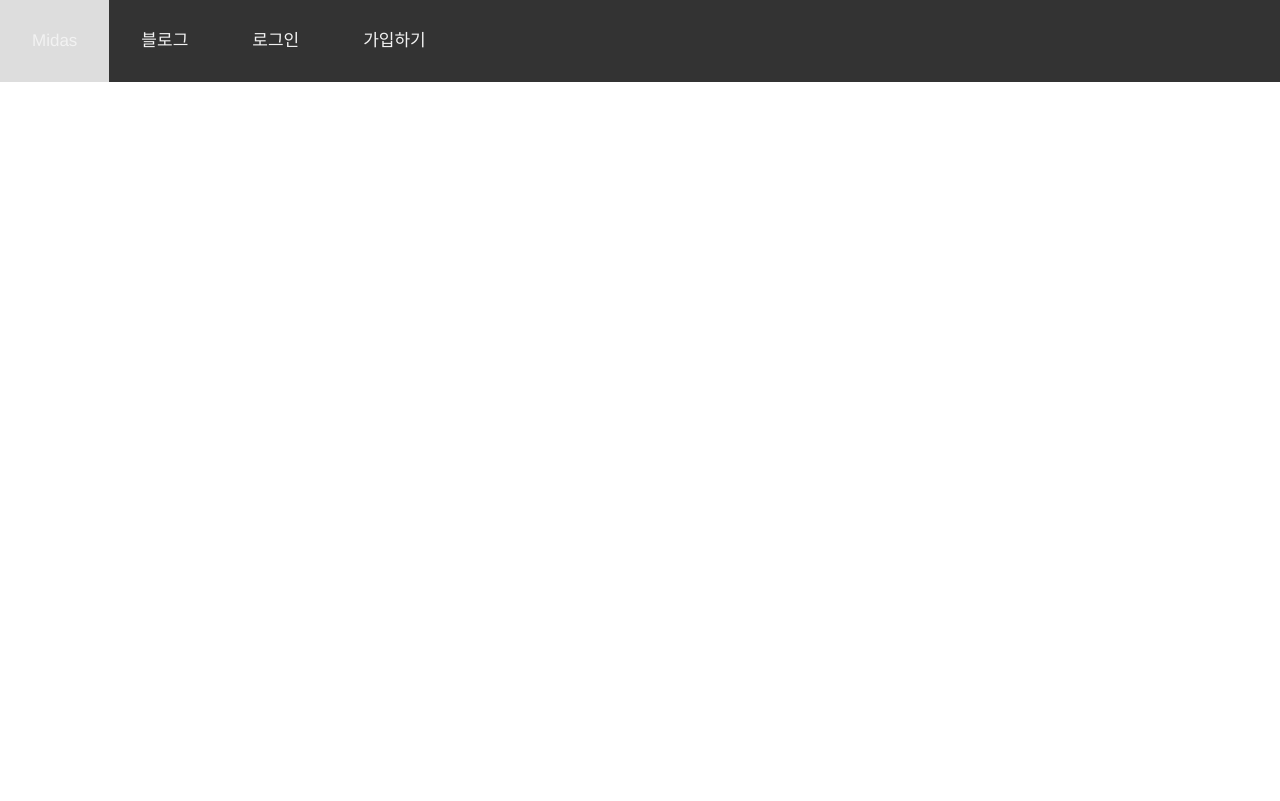
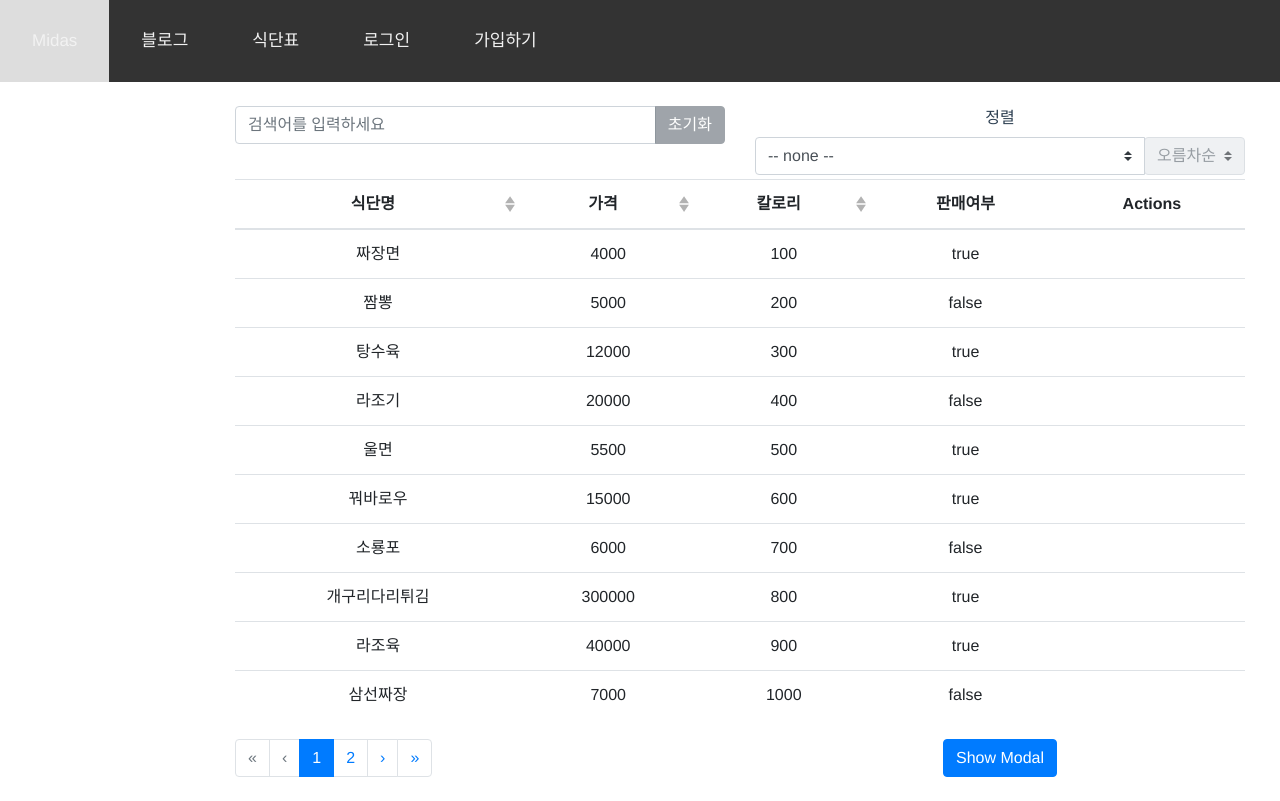
Before and after one commit to good-shepherd/challenge, a Vue app in the folder frontend/: page /meal in a window 1280 px wide. Built offline with nearby package versions, Linux system fonts and the light colour scheme.

Commit message:
식단표 테이블 리스트 구현 완료 //TODO : 식단 추가 모달

```diff
--- a/frontend/package.json
+++ b/frontend/package.json
@@ -13,6 +13,7 @@
   "dependencies": {
     "axios": "^0.18.0",
     "bootstrap": "^4.1.1",
+    "bootstrap-vue": "^2.0.0-rc.11",
     "jquery": "^3.3.1",
     "popper.js": "^1.14.3",
     "vue": "^2.5.2",
--- a/frontend/src/App.vue
+++ b/frontend/src/App.vue
@@ -6,6 +6,9 @@
       </a>
       <a href="#">
         <router-link to="blog">블로그</router-link>
+      </a>
+      <a href="#">
+        <router-link to="meal">식단표</router-link>
       </a>
       <div>
         <a href="#">
--- /dev/null
+++ b/frontend/src/components/Meal.vue
@@ -0,0 +1,170 @@
+<template>
+  <b-container fluid>
+    <!-- User Interface controls -->
+    <b-row>
+      <b-col md="6" class="my-1">
+        <b-form-group horizontal label="" class="mb-0">
+          <b-input-group>
+            <b-form-input v-model="filter" placeholder="검색어를 입력하세요" />
+            <b-input-group-append>
+              <b-btn :disabled="!filter" @click="filter = ''">초기화</b-btn>
+            </b-input-group-append>
+          </b-input-group>
+        </b-form-group>
+      </b-col>
+      <b-col md="6" class="my-1">
+        <b-form-group horizontal label="정렬" class="mb-0">
+          <b-input-group>
+            <b-form-select v-model="sortBy" :options="sortOptions">
+              <option slot="first" :value="null">-- none --</option>
+            </b-form-select>
+            <b-form-select :disabled="!sortBy" v-model="sortDesc" slot="append">
+              <option :value="false">오름차순</option>
+              <option :value="true">내림차순</option>
+            </b-form-select>
+          </b-input-group>
+        </b-form-group>
+      </b-col>
+
+    </b-row>
+
+    <b-table show-empty
+             stacked="md"
+             :items="items"
+             :fields="fields"
+             :current-page="currentPage"
+             :per-page="perPage"
+             :filter="filter"
+             :sort-by.sync="sortBy"
+             :sort-desc.sync="sortDesc"
+             :sort-direction="sortDirection"
+             @filtered="onFiltered"
+    >
+      <template slot="name" slot-scope="row">{{row.value}}</template>
+      <template slot="isActive" slot-scope="row">{{row.value?'판매중입니다':'매진되었습니다'}}</template>
+      <template slot="actions" slot-scope="row">
+        <b-button size="sm" @click.stop="info(row.item, row.index, $event.target)" class="mr-1">
+          자세히보기
+        </b-button>
+        <b-button size="sm" @click.stop="row.toggleDetails">
+          {{ row.detailsShowing ? 'Hide' : 'Show' }} Details
+        </b-button>
+      </template>
+      <template slot="row-details" slot-scope="row">
+        <b-card>
+          <ul>
+            <li v-for="(value, key) in row.item" :key="key">{{ key }}: {{ value}}</li>
+          </ul>
+        </b-card>
+      </template>
+    </b-table>
+
+    <b-row>
+      <b-col md="6" class="my-1">
+        <b-pagination :total-rows="totalRows" :per-page="perPage" v-model="currentPage" class="my-0" />
+      </b-col>
+      <b-col md="6" class="my-1">
+        <b-btn @click.stop="showAddModal" variant="primary">Show Modal</b-btn>
+      </b-col>
+    </b-row>
+
+    <!-- Info modal -->
+    <b-modal id="modalInfo" @hide="resetModal" :title="modalInfo.title" ok-only>
+      <pre>{{ modalInfo.content }}</pre>
+    </b-modal>
+    <!-- Add modal -->
+    <b-modal ref="myModalRef" hide-footer title="식단 추가하기">
+      <div class="d-block text-center">
+        <b-row class="my-1" v-for="type in types" :key="type">
+          <b-col sm="3"><label :for="`type-${type}`">Type {{ type.type }}:</label></b-col>
+          <b-col sm="9"><b-form-input :id="`type-${type.type}`" :type="type.type"></b-form-input></b-col>
+        </b-row>
+      </div>
+      <b-btn class="mt-3" variant="outline-danger" block @click.stop="hideAddModal">Close Me</b-btn>
+    </b-modal>
+  </b-container>
+</template>
+
+<script>
+const items = [
+  { isActive: true, price: 4000, kcal: 100, name: '짜장면' },
+  { isActive: false, price: 5000, kcal: 200, name: '짬뽕' },
+  { isActive: true, price: 12000, kcal: 300, name: '탕수육' },
+  { isActive: false, price: 20000, kcal: 400, name: '라조기' },
+  { isActive: true, price: 5500, kcal: 500, name: '울면' },
+  { isActive: true, price: 15000, kcal: 600, name: '꿔바로우' },
+  { isActive: false, price: 6000, kcal: 700, name: '소룡포' },
+  { isActive: true, price: 300000, kcal: 800, name: '개구리다리튀김' },
+  { isActive: true, price: 40000, kcal: 900, name: '라조육' },
+  { isActive: false, price: 7000, kcal: 1000, name: '삼선짜장' },
+  { isActive: true, price: 8000, kcal: 1100, name: '사천짜장' },
+
+];
+
+export default {
+  name: 'Table',
+  data() {
+    return {
+      items,
+      fields: [
+        { key: 'name', label: '식단명', sortable: true, sortDirection: 'desc' },
+        { key: 'price', label: '가격', sortable: true, class: 'text-center' },
+        { key: 'kcal', label: '칼로리', sortable: true, class: 'text-center' },
+        { key: 'isActive', label: '판매여부' },
+        { key: 'actions', label: 'Actions' },
+      ],
+      currentPage: 1,
+      perPage: 10,
+      totalRows: items.length,
+      pageOptions: [5, 10, 15],
+      sortBy: null,
+      sortDesc: false,
+      sortDirection: 'asc',
+      filter: null,
+      modalInfo: { title: '', content: '' },
+      types: [{ key: 'name', type: 'text' },
+        { key: 'price', type: 'text' },
+        { key: 'kcal', type: 'text' },
+        { key: 'mealDate', type: 'text' },
+        { key: 'isActive', type: 'text' },
+
+      ],
+    };
+  },
+  computed: {
+    sortOptions() {
+      // Create an options list from our fields
+      return this.fields
+        .filter(f => f.sortable)
+        .map(f => ({ text: f.label, value: f.key }));
+    },
+  },
+  methods: {
+    info(item, index, button) {
+      this.modalInfo.title = `${index} 번째 메뉴`;
+      this.modalInfo.content = JSON.stringify(item, null, 2);
+      this.$root.$emit('bv::show::modal', 'modalInfo', button);
+    },
+    resetModal() {
+      this.modalInfo.title = '';
+      this.modalInfo.content = '';
+    },
+    onFiltered(filteredItems) {
+      // Trigger pagination to update the number of buttons/pages due to filtering
+      this.totalRows = filteredItems.length;
+      this.currentPage = 1;
+    },
+    showAddModal() {
+      this.$refs.myModalRef.show();
+    },
+    hideAddModal() {
+      this.$refs.myModalRef.hide();
+    },
+  },
+};
+</script>
+
+
+<style scoped>
+
+</style>
--- a/frontend/src/main.js
+++ b/frontend/src/main.js
@@ -4,10 +4,14 @@ import 'jquery';
 import 'bootstrap';
 import 'bootstrap/dist/css/bootstrap.css';
 import Vue from 'vue';
+import BootstrapVue from 'bootstrap-vue';
+import 'bootstrap-vue/dist/bootstrap-vue.css';
 import App from './App';
 import router from './router';
 import store from './store';
 
+
+Vue.use(BootstrapVue);
 
 Vue.config.productionTip = false;
 
--- a/frontend/src/router/index.js
+++ b/frontend/src/router/index.js
@@ -4,9 +4,9 @@ import SignUp from '@/components/SignUp';
 import SignIn from '@/components/SignIn';
 import HelloWorld from '@/components/HelloWorld';
 import Blog from '@/components/Blog';
+import Meal from '@/components/Meal';
 
 Vue.use(Router);
-
 export default new Router({
   mode: 'history',
   routes: [
@@ -30,5 +30,10 @@ export default new Router({
       name: 'Blog',
       component: Blog,
     },
+    {
+      path: '/meal',
+      name: 'Meal',
+      component: Meal,
+    },
   ],
 });
```
Also changed, not shown: 1 other file (tests, documents, lock files or other folders).
